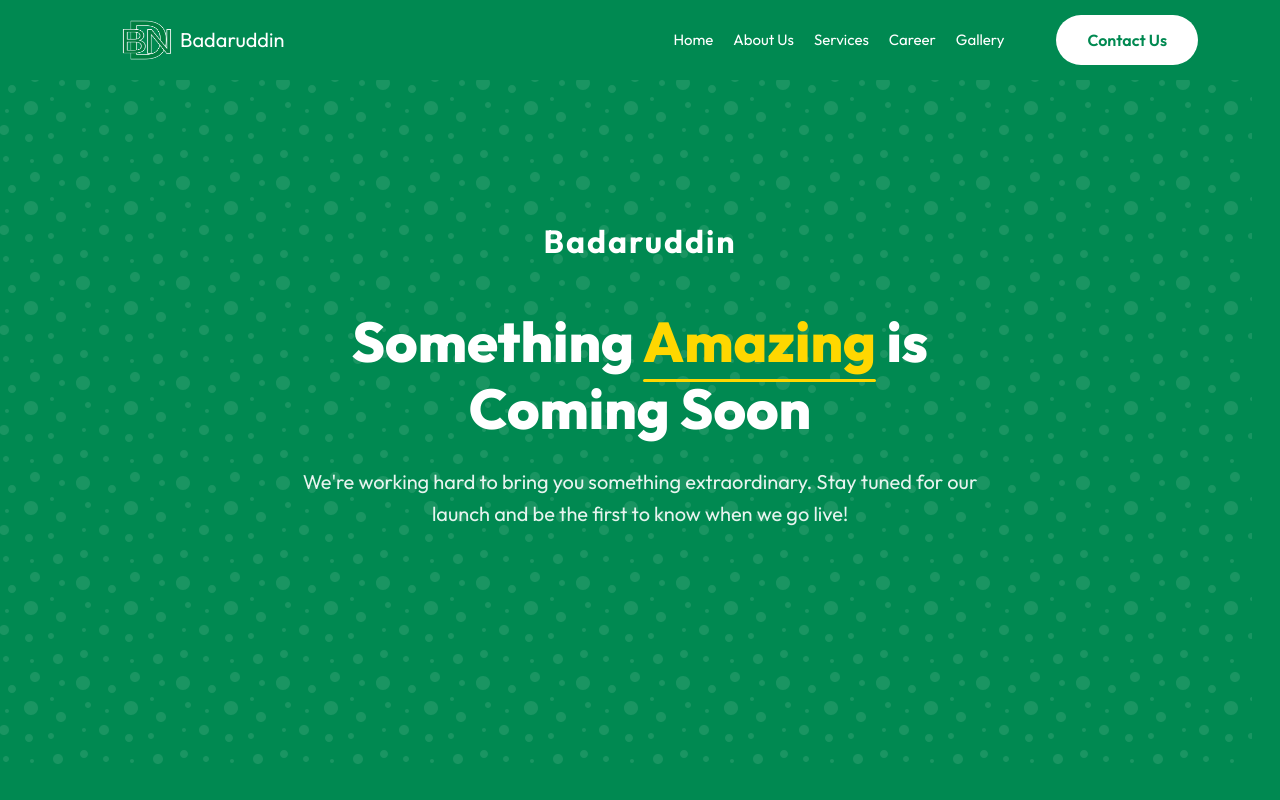
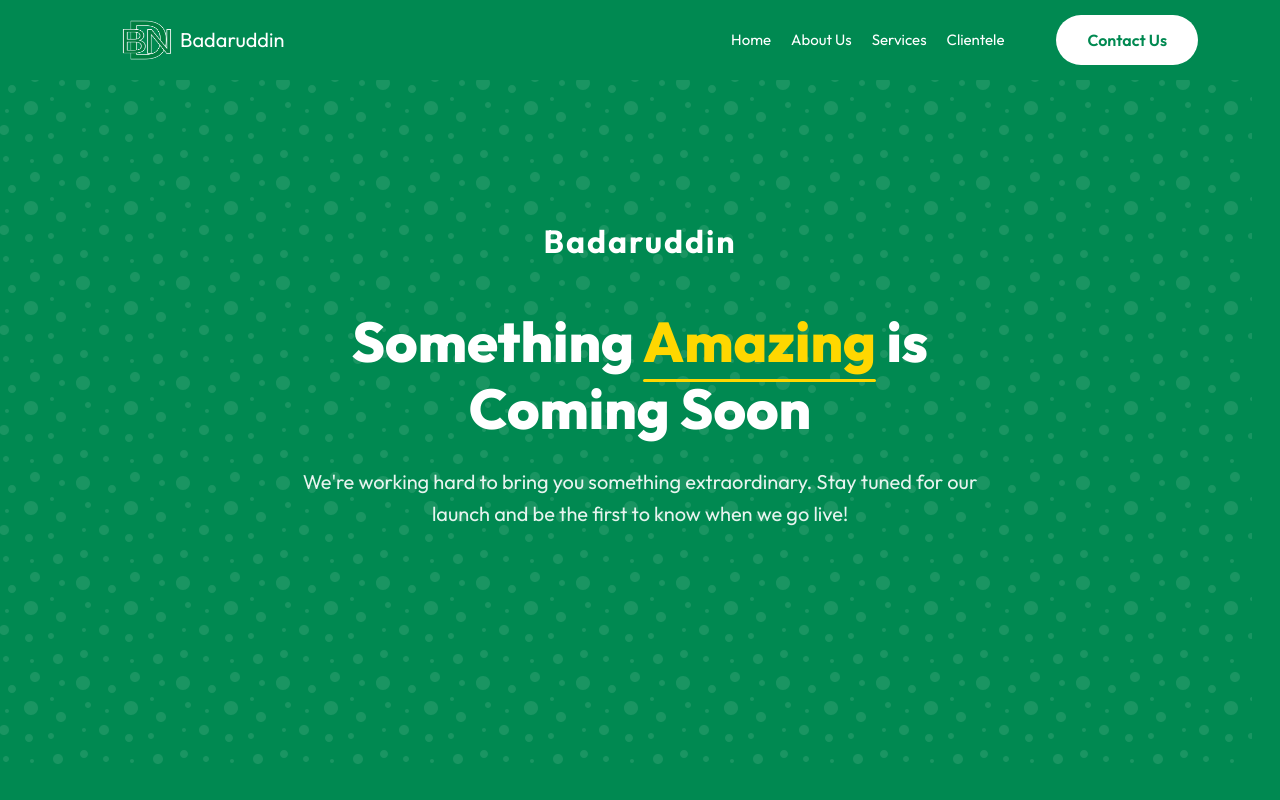
Before and after one commit to mwasif666/Badarudding, a React (Create React App) app: page /commingsoon in a window 1280 px wide. Shown: the top 800 px of the page. Built offline with nearby package versions, Linux system fonts and the light colour scheme.

Commit message:
new changes done

```diff
--- a/src/component/Navbar/NavBar.js
+++ b/src/component/Navbar/NavBar.js
@@ -27,10 +27,10 @@ const NavbarPage = () => {
     { id: 1, path: "/", navheading: "Home" },
     { id: 2, path: "/about", navheading: "About Us" },
     { id: 3, path: "/service", navheading: "Services" },
-    // { id: 3, path: "/#customer", navheading: "Customer Care" },
+    { id: 4, path: "/#Contact", navheading: "Clientele" },
     // { id: 4, path: "/commingsoon", navheading: "Live Tracking Portal" },
-    { id: 5, path: "/commingsoon", navheading: "Career" },
-    { id: 6, path: "/commingsoon", navheading: "Gallery" },
+    // { id: 5, path: "/commingsoon", navheading: "Career" },
+    // { id: 6, path: "/commingsoon", navheading: "Gallery" },
   ];
 
   const toggleOffcanvas = () => {
--- a/src/pages/ContactForm.js
+++ b/src/pages/ContactForm.js
@@ -10,7 +10,7 @@ import { BiGeoAlt, BiGeo, BiTelephone, BiEnvelope } from "react-icons/bi";
 
 const ContactForm = () => {
   return (
-    <section className={styles.ContactForm} id="customer">
+    <section className={styles.ContactForm} id="Contact">
       <div className="container">
         <div className="row align-items-center">
           {/* Left Side */}
--- a/src/pages/Layout7/Layout7.js
+++ b/src/pages/Layout7/Layout7.js
@@ -5,6 +5,7 @@ import AccordionCustomer from "../../component/AccordionCustomer";
 import ContactForm from "../ContactForm";
 import Vision from "./Vision";
 import Chooseus from "./Chooseus";
+import PartnersClients from "../About/PartnersClients";
 
 // Import Sections
 const Navbar = React.lazy(() => import("../../component/Navbar/NavBar"));
@@ -45,6 +46,7 @@ class Layout7 extends Component {
           {/* <Footer /> */}
 
           {/* Mode Switch */}
+          <PartnersClients />
           <ContactForm />
           <Switch />
         </Suspense>
```
